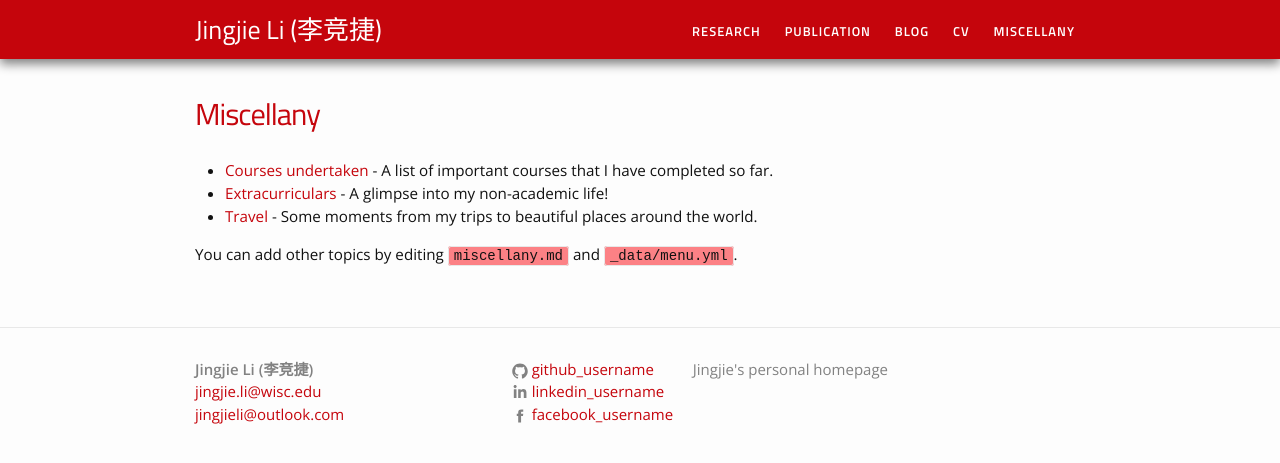
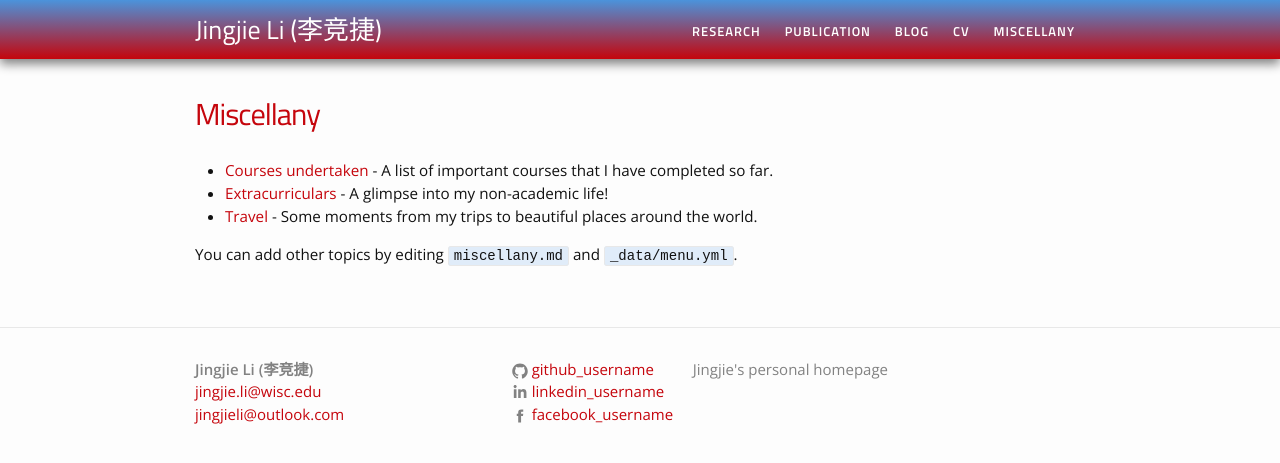
Before and after one commit to jingjieli95/jingjieli95.github.io, a Jekyll site: the page built from miscellany.md, in a window 1280 px wide. Shown: the top 463 px of the page. Built offline with Jekyll 4.4.1, drawn with Linux system fonts in a browser that asks for light colours.

Commit message:
Update main.scss

```diff
--- a/css/main.scss
+++ b/css/main.scss
@@ -15,7 +15,7 @@ $background-color: #fdfdfd;
 $brand-color:      #C5050C; //#0077CC;
 
 $blue-color-dark: #C5050C; //darken(#C5050C, 10%);
-$blue-color-light: #C5050C; //lighten(#C5050C, 50%);//#4B93DB;
+$blue-color-light: #4B93DB; //lighten(#C5050C, 50%);//#4B93DB;
 
 $grey-color:       #828282;
 $grey-color-light: lighten($grey-color, 40%);
```
